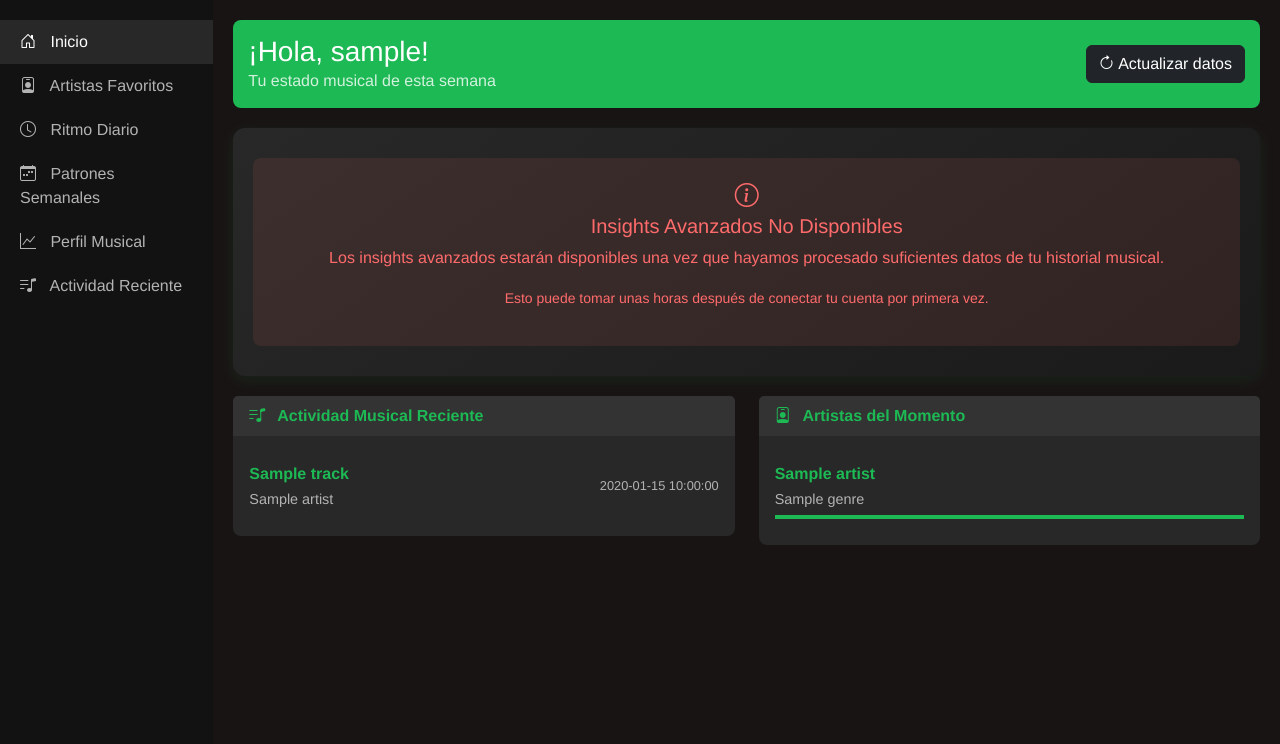
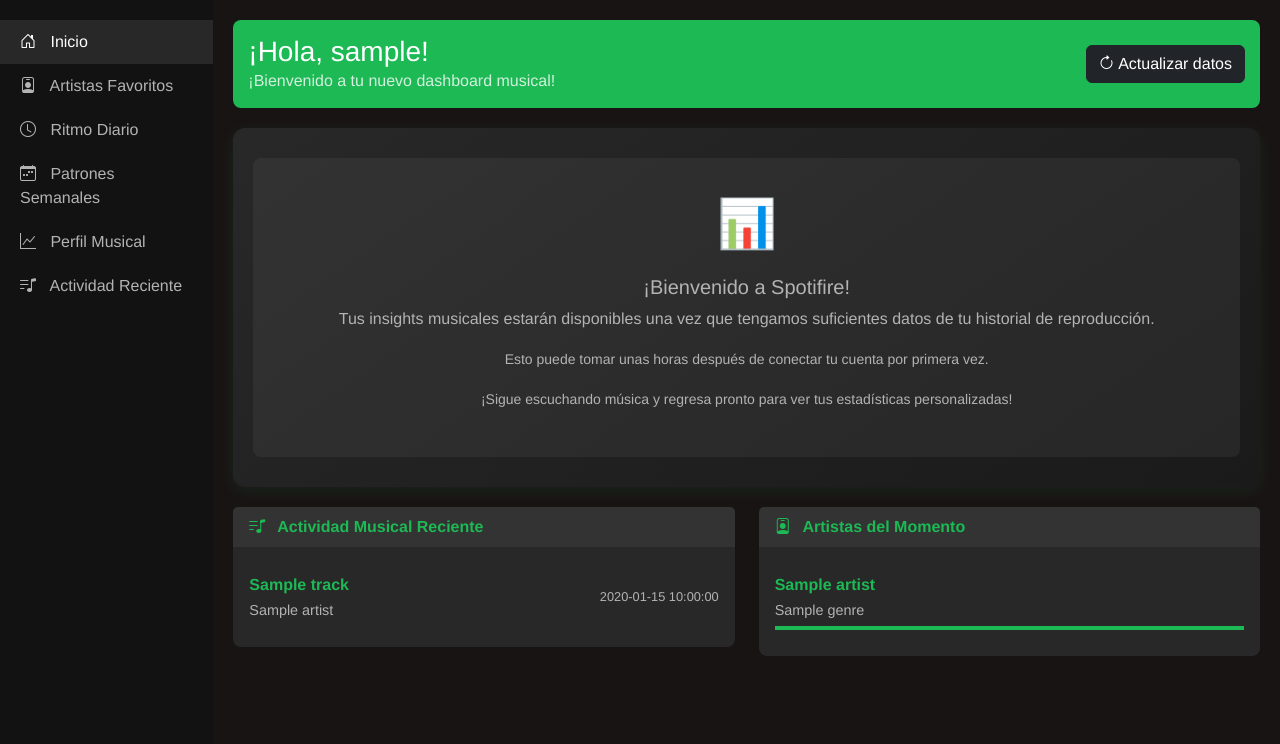
Before and after one commit to ROrodrigp/spotifire, a Flask app: template templates/dashboard/index.html in a window 1280 px wide. Shown: the part 57-801 px from the top of the page. Run offline with Flask 3, Linux system fonts and the light colour scheme; the template is opened without the code that fills it: most values are stand-ins (such as "Sample title", 1, 10 or a date in 2020).

Commit message:
Fixing the dashboard for the new user with new data. Valditing data integrity before now. (#15)

```diff
--- a/templates/dashboard/index.html
+++ b/templates/dashboard/index.html
@@ -127,6 +127,21 @@
     margin: 10px 0;
 }
 
+.no-data-state {
+    text-align: center;
+    padding: 30px 20px;
+    color: #b3b3b3;
+    background: rgba(255, 255, 255, 0.05);
+    border-radius: 8px;
+    margin: 10px 0;
+}
+
+.no-data-icon {
+    font-size: 48px;
+    color: #333;
+    margin-bottom: 15px;
+}
+
 .profile-badge {
     display: inline-block;
     background: linear-gradient(45deg, #1DB954, #1ed760);
@@ -177,8 +192,6 @@
     margin-top: 10px;
     font-style: italic;
 }
-
-
 
 /* Responsive design */
 @media (max-width: 768px) {
@@ -264,7 +277,11 @@
             <div>
                 <h3 class="welcome-message">¡Hola, {{ user_name }}!</h3>
                 <p class="mb-0" style="color: rgba(255,255,255,0.8);">
+                    {% if insights_available and advanced_insights.top_artists %}
                         Tu estado musical de esta semana
+                    {% else %}
+                        ¡Bienvenido a tu nuevo dashboard musical!
+                    {% endif %}
                 </p>
             </div>
             <button class="btn btn-dark" onclick="refreshAllInsights()">
@@ -272,7 +289,7 @@
             </button>
         </div>
 
-        {% if insights_available %}
+        {% if insights_available and advanced_insights %}
 
         <!-- Insights Principales -->
         <div class="row">
@@ -286,7 +303,7 @@
                     </div>
 
                     <div id="top-artists-content">
-                        {% if advanced_insights.top_artists %}
+                        {% if advanced_insights.top_artists and advanced_insights.top_artists|length > 0 %}
                             <div class="chart-container medium">
                                 <canvas id="topArtistsChart"></canvas>
                             </div>
@@ -297,25 +314,24 @@
                                     <div class="metric-label">Artistas Top</div>
                                 </div>
                                 <div class="metric-item">
-                                    <span class="metric-value">{{ advanced_insights.top_artists[0].play_count if advanced_insights.top_artists else 0 }}</span>
+                                    <span class="metric-value">{{ advanced_insights.top_artists[0].play_count }}</span>
                                     <div class="metric-label">Más Escuchado</div>
                                 </div>
                                 <div class="metric-item">
-                                    <span class="metric-value">{{ (advanced_insights.top_artists | sum(attribute='play_count')) if advanced_insights.top_artists else 0 }}</span>
+                                    <span class="metric-value">{{ (advanced_insights.top_artists | sum(attribute='play_count')) }}</span>
                                     <div class="metric-label">Total Reproducciones</div>
                                 </div>
                             </div>
 
-                            {% if advanced_insights.top_artists %}
                             <div class="insight-description">
                                 Tu artista más escuchado es <strong>{{ advanced_insights.top_artists[0].artist_name }}</strong>
                                 con {{ advanced_insights.top_artists[0].play_count }} reproducciones.
                             </div>
-                            {% endif %}
                         {% else %}
-                            <div class="loading-placeholder">
-                                <div class="loading-spinner"></div>
-                                Cargando tus artistas favoritos...
+                            <div class="no-data-state">
+                                <div class="no-data-icon">🎵</div>
+                                <h5>¡Empieza a escuchar música!</h5>
+                                <p>Una vez que tengas más reproducciones, aquí verás tus artistas favoritos.</p>
                             </div>
                         {% endif %}
                     </div>
@@ -332,7 +348,7 @@
                     </div>
 
                     <div id="daily-pattern-content">
-                        {% if advanced_insights.daily_pattern %}
+                        {% if advanced_insights.daily_pattern and (advanced_insights.daily_pattern | sum(attribute='play_count')) > 0 %}
                             <div class="chart-container medium">
                                 <canvas id="dailyPatternChart"></canvas>
                             </div>
@@ -342,7 +358,7 @@
 
                             <div class="metric-summary">
                                 <div class="metric-item">
-                                    <span class="metric-value">{{ peak_hour.hour_label if peak_hour else "--" }}</span>
+                                    <span class="metric-value">{{ peak_hour.hour_label if peak_hour and peak_hour.play_count > 0 else "--" }}</span>
                                     <div class="metric-label">Hora Pico</div>
                                 </div>
                                 <div class="metric-item">
@@ -355,13 +371,16 @@
                                 </div>
                             </div>
 
+                            {% if peak_hour and peak_hour.play_count > 0 %}
                             <div class="insight-description">
-                                Tu momento más musical del día es a las <strong>{{ peak_hour.hour_label if peak_hour else "no disponible" }}</strong>.
+                                Tu momento más musical del día es a las <strong>{{ peak_hour.hour_label }}</strong>.
                             </div>
+                            {% endif %}
                         {% else %}
-                            <div class="loading-placeholder">
-                                <div class="loading-spinner"></div>
-                                Analizando tu ritmo diario...
+                            <div class="no-data-state">
+                                <div class="no-data-icon">⏰</div>
+                                <h5>Descubre tu horario musical</h5>
+                                <p>Con más reproducciones podremos identificar tus horarios favoritos para escuchar música.</p>
                             </div>
                         {% endif %}
                     </div>
@@ -380,66 +399,72 @@
                     </div>
 
                     <div id="weekly-pattern-content">
-                        {% if advanced_insights.weekly_pattern %}
+                        {% if advanced_insights.weekly_pattern and advanced_insights.weekly_pattern.weekday and advanced_insights.weekly_pattern.weekend %}
                             {% set weekday_data = advanced_insights.weekly_pattern.weekday %}
                             {% set weekend_data = advanced_insights.weekly_pattern.weekend %}
+                            {% set total_pattern_plays = weekday_data.play_count + weekend_data.play_count %}
 
+                            {% if total_pattern_plays > 0 %}
                                 <div class="comparison-bars">
                                     <div class="bar-container">
                                         <div class="bar-label">Días Laborales</div>
                                         <div class="progress-bar">
-                                        <div class="progress-fill" style="width: {{ weekday_data.percentage if weekday_data else 0 }}%"></div>
+                                            <div class="progress-fill" style="width: {{ weekday_data.percentage|default(0) }}%"></div>
                                         </div>
                                         <div style="text-align: center; margin-top: 5px; color: #1DB954; font-weight: bold;">
-                                        {{ weekday_data.percentage if weekday_data else 0 }}%
+                                            {{ weekday_data.percentage|default(0) }}%
                                         </div>
                                     </div>
 
                                     <div class="bar-container">
                                         <div class="bar-label">Fin de Semana</div>
                                         <div class="progress-bar">
-                                        <div class="progress-fill" style="width: {{ weekend_data.percentage if weekend_data else 0 }}%"></div>
+                                            <div class="progress-fill" style="width: {{ weekend_data.percentage|default(0) }}%"></div>
                                         </div>
                                         <div style="text-align: center; margin-top: 5px; color: #1DB954; font-weight: bold;">
-                                        {{ weekend_data.percentage if weekend_data else 0 }}%
+                                            {{ weekend_data.percentage|default(0) }}%
                                         </div>
                                     </div>
                                 </div>
 
                                 <div class="metric-summary">
                                     <div class="metric-item">
-                                    <span class="metric-value">{{ weekday_data.play_count if weekday_data else 0 }}</span>
+                                        <span class="metric-value">{{ weekday_data.play_count|default(0) }}</span>
                                         <div class="metric-label">Reproducciones L-V</div>
                                     </div>
                                     <div class="metric-item">
-                                    <span class="metric-value">{{ weekend_data.play_count if weekend_data else 0 }}</span>
+                                        <span class="metric-value">{{ weekend_data.play_count|default(0) }}</span>
                                         <div class="metric-label">Reproducciones S-D</div>
                                     </div>
                                     <div class="metric-item">
                                         <span class="metric-value">
-                                        {% if weekday_data and weekend_data %}
-                                            {{ "%.1f"|format((weekday_data.avg_popularity + weekend_data.avg_popularity) / 2) }}
-                                        {% else %}
-                                            --
-                                        {% endif %}
+                                            {{ "%.1f"|format((weekday_data.avg_popularity|default(0) + weekend_data.avg_popularity|default(0)) / 2) }}
                                         </span>
                                         <div class="metric-label">Popularidad Promedio</div>
                                     </div>
                                 </div>
 
                                 <div class="insight-description">
-                                {% if weekday_data and weekend_data %}
-                                    {% if weekday_data.percentage > weekend_data.percentage %}
-                                        Escuchas más música durante la <strong>semana laboral</strong> ({{ weekday_data.percentage }}%).
+                                    {% if weekday_data.percentage|default(0) > weekend_data.percentage|default(0) %}
+                                        Escuchas más música durante la <strong>semana laboral</strong> ({{ weekday_data.percentage|default(0) }}%).
+                                    {% elif weekend_data.percentage|default(0) > weekday_data.percentage|default(0) %}
+                                        Prefieres disfrutar tu música en el <strong>fin de semana</strong> ({{ weekend_data.percentage|default(0) }}%).
                                     {% else %}
-                                        Prefieres disfrutar tu música en el <strong>fin de semana</strong> ({{ weekend_data.percentage }}%).
-                                    {% endif %}
+                                        Tienes un patrón equilibrado entre semana y fin de semana.
                                     {% endif %}
                                 </div>
                             {% else %}
-                            <div class="loading-placeholder">
-                                <div class="loading-spinner"></div>
-                                Comparando patrones semanales...
+                                <div class="no-data-state">
+                                    <div class="no-data-icon">📅</div>
+                                    <h5>Patrones por descubrir</h5>
+                                    <p>Con más reproducciones podremos analizar si prefieres escuchar música en días laborales o fines de semana.</p>
+                                </div>
+                            {% endif %}
+                        {% else %}
+                            <div class="no-data-state">
+                                <div class="no-data-icon">📅</div>
+                                <h5>Patrones por descubrir</h5>
+                                <p>Con más reproducciones podremos analizar si prefieres escuchar música en días laborales o fines de semana.</p>
                             </div>
                         {% endif %}
                     </div>
@@ -456,7 +481,7 @@
                     </div>
 
                     <div id="popularity-content">
-                        {% if advanced_insights.popularity_distribution %}
+                        {% if advanced_insights.popularity_distribution and advanced_insights.popularity_distribution.summary and advanced_insights.popularity_distribution.summary.total_plays > 0 %}
                             <div class="chart-container small">
                                 <canvas id="popularityChart"></canvas>
                             </div>
@@ -465,20 +490,20 @@
 
                             <div class="metric-summary">
                                 <div class="metric-item">
-                                    <span class="metric-value">{{ pop_data.emergent.percentage if pop_data.emergent else 0 }}%</span>
+                                    <span class="metric-value">{{ pop_data.emergent.percentage|default(0) }}%</span>
                                     <div class="metric-label">Emergentes</div>
                                 </div>
                                 <div class="metric-item">
-                                    <span class="metric-value">{{ pop_data.growing.percentage if pop_data.growing else 0 }}%</span>
+                                    <span class="metric-value">{{ pop_data.growing.percentage|default(0) }}%</span>
                                     <div class="metric-label">En Crecimiento</div>
                                 </div>
                                 <div class="metric-item">
-                                    <span class="metric-value">{{ pop_data.established.percentage if pop_data.established else 0 }}%</span>
+                                    <span class="metric-value">{{ pop_data.established.percentage|default(0) }}%</span>
                                     <div class="metric-label">Establecidos</div>
                                 </div>
                             </div>
 
-                            {% if pop_data.summary %}
+                            {% if pop_data.summary and pop_data.summary.dominant_tier %}
                                 {% set dominant_tier = pop_data.summary.dominant_tier %}
                                 {% if dominant_tier == 'emergent' %}
                                     <div class="profile-badge">🔍 Descubridor Underground</div>
@@ -490,17 +515,23 @@
                                     <div class="insight-description">
                                         Tienes un <strong>gusto musical equilibrado</strong>, mezclando artistas emergentes con establecidos.
                                     </div>
-                                {% else %}
+                                {% elif dominant_tier == 'established' %}
                                     <div class="profile-badge">⭐ Amante del Mainstream</div>
                                     <div class="insight-description">
                                         Disfrutas de la <strong>música popular</strong> y los éxitos que conectan con las masas.
                                     </div>
+                                {% else %}
+                                    <div class="profile-badge">🎵 Explorador Musical</div>
+                                    <div class="insight-description">
+                                        Tu perfil musical está por definirse. ¡Sigue escuchando música!
+                                    </div>
                                 {% endif %}
                             {% endif %}
                         {% else %}
-                            <div class="loading-placeholder">
-                                <div class="loading-spinner"></div>
-                                Analizando tu perfil musical...
+                            <div class="no-data-state">
+                                <div class="no-data-icon">🎯</div>
+                                <h5>Definiendo tu perfil</h5>
+                                <p>Con más reproducciones podremos identificar si prefieres artistas emergentes o establecidos.</p>
                             </div>
                         {% endif %}
                     </div>
@@ -514,11 +545,12 @@
         <div class="row">
             <div class="col-12">
                 <div class="insight-card">
-                    <div class="error-state">
-                        <i class="bi bi-info-circle" style="font-size: 24px; margin-bottom: 10px;"></i>
-                        <h5>Insights Avanzados No Disponibles</h5>
-                        <p>Los insights avanzados estarán disponibles una vez que hayamos procesado suficientes datos de tu historial musical.</p>
+                    <div class="no-data-state">
+                        <div class="no-data-icon">📊</div>
+                        <h5>¡Bienvenido a Spotifire!</h5>
+                        <p>Tus insights musicales estarán disponibles una vez que tengamos suficientes datos de tu historial de reproducción.</p>
                         <p><small>Esto puede tomar unas horas después de conectar tu cuenta por primera vez.</small></p>
+                        <p><small>¡Sigue escuchando música y regresa pronto para ver tus estadísticas personalizadas!</small></p>
                     </div>
                 </div>
             </div>
@@ -549,7 +581,10 @@
                                 </div>
                             {% endfor %}
                         {% else %}
+                            <div class="no-data-state">
                                 <p>No se encontraron canciones recientes.</p>
+                                <small>¡Empieza a escuchar música en Spotify!</small>
+                            </div>
                         {% endif %}
                     </div>
                 </div>
@@ -578,7 +613,10 @@
                                 </div>
                             {% endfor %}
                         {% else %}
+                            <div class="no-data-state">
                                 <p>No se encontraron artistas destacados.</p>
+                                <small>¡Escucha más música para descubrir tus artistas favoritos!</small>
+                            </div>
                         {% endif %}
                     </div>
                 </div>
@@ -596,16 +634,27 @@ let topArtistsChart = null;
 let dailyPatternChart = null;
 let popularityChart = null;
 
-// Datos del template para JavaScript
+// Datos del template para JavaScript con validación
 const insightsData = {
-    topArtists: {{ advanced_insights.top_artists | tojson if advanced_insights.top_artists else '[]' }},
-    dailyPattern: {{ advanced_insights.daily_pattern | tojson if advanced_insights.daily_pattern else '[]' }},
-    popularityDistribution: {{ advanced_insights.popularity_distribution | tojson if advanced_insights.popularity_distribution else '{}' }}
+    topArtists: {{ advanced_insights.top_artists | tojson if advanced_insights and advanced_insights.top_artists else '[]' }},
+    dailyPattern: {{ advanced_insights.daily_pattern | tojson if advanced_insights and advanced_insights.daily_pattern else '[]' }},
+    popularityDistribution: {{ advanced_insights.popularity_distribution | tojson if advanced_insights and advanced_insights.popularity_distribution else '{}' }}
+};
+
+// Verificar si hay datos válidos
+const hasValidData = {
+    topArtists: insightsData.topArtists && insightsData.topArtists.length > 0,
+    dailyPattern: insightsData.dailyPattern && insightsData.dailyPattern.length > 0 &&
+                  insightsData.dailyPattern.some(item => item.play_count > 0),
+    popularityDistribution: insightsData.popularityDistribution &&
+                           insightsData.popularityDistribution.summary &&
+                           insightsData.popularityDistribution.summary.total_plays > 0
 };
 
 // Inicializar gráficos cuando el DOM esté listo
 document.addEventListener('DOMContentLoaded', function() {
     console.log('DOM Content Loaded');
+    console.log('Has valid data:', hasValidData);
 
     // Wait a bit for Chart.js to fully load
     setTimeout(() => {
@@ -621,10 +670,9 @@ document.addEventListener('DOMContentLoaded', function() {
 
 function initializeCharts() {
     console.log('Initializing charts...');
-    console.log('Insights data:', insightsData);
 
     // Gráfico de Artistas Top
-    if (insightsData.topArtists && insightsData.topArtists.length > 0) {
+    if (hasValidData.topArtists) {
         console.log('Creating top artists chart');
         createTopArtistsChart();
     } else {
@@ -632,7 +680,7 @@ function initializeCharts() {
     }
 
     // Gráfico de Patrón Diario
-    if (insightsData.dailyPattern && insightsData.dailyPattern.length > 0) {
+    if (hasValidData.dailyPattern) {
         console.log('Creating daily pattern chart');
         createDailyPatternChart();
     } else {
@@ -640,7 +688,7 @@ function initializeCharts() {
     }
 
     // Gráfico de Distribución de Popularidad
-    if (Object.keys(insightsData.popularityDistribution).length > 0) {
+    if (hasValidData.popularityDistribution) {
         console.log('Creating popularity chart');
         createPopularityChart();
     } else {
@@ -654,8 +702,6 @@ function createTopArtistsChart() {
         console.error('Canvas topArtistsChart not found');
         return;
     }
-
-    console.log('Creating chart for canvas:', ctx);
 
     const artists = insightsData.topArtists.slice(0, 8); // Top 8 para mejor visualización
 
```
Also changed, not shown: app/routes/dashboard.py (+159 -26 lines), app/services/athena.py (+132 -22 lines). Lines whose indentation alone changed are shown as unchanged.
